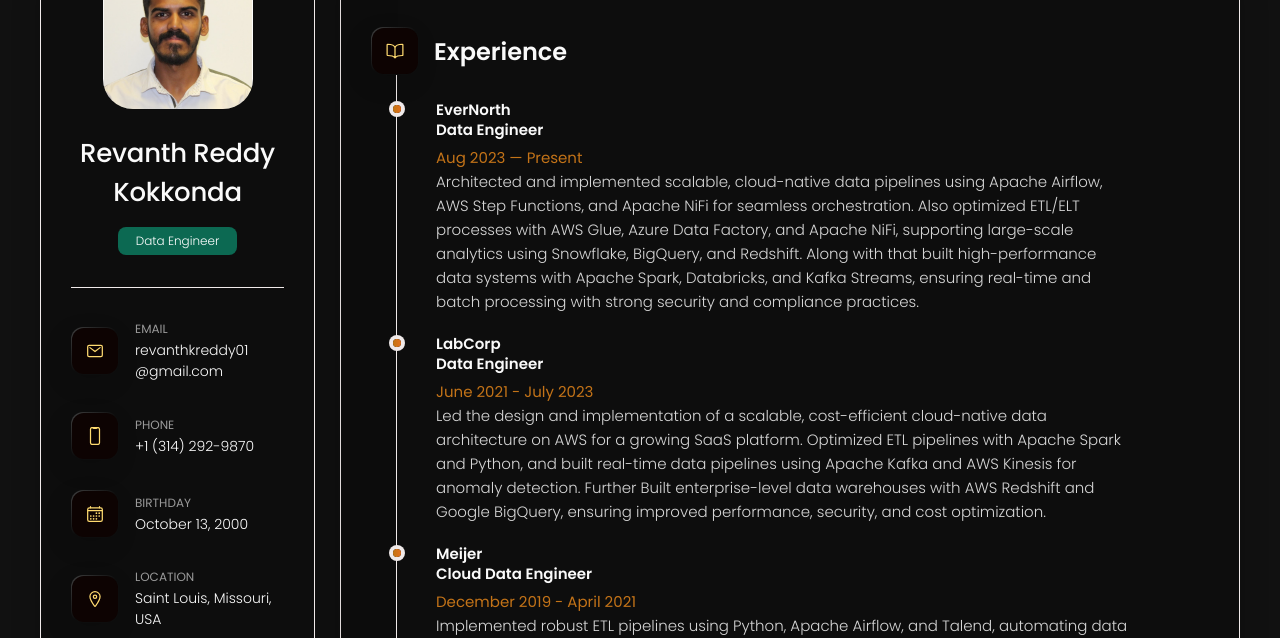
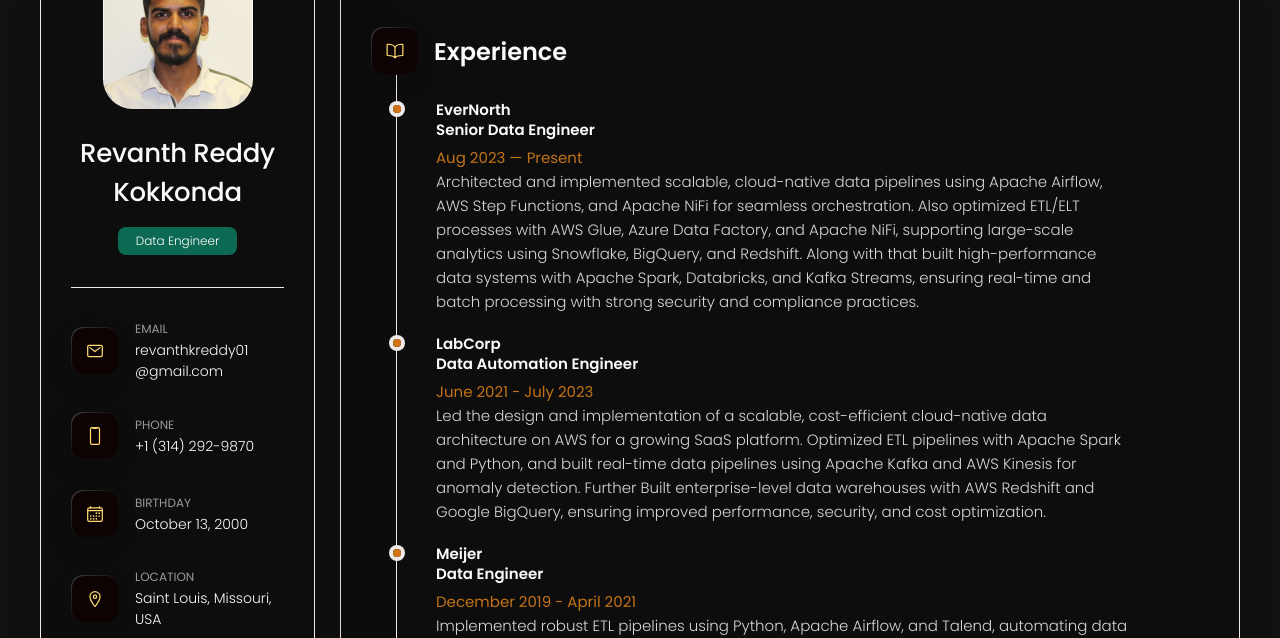
Before and after one commit to krreddy13/Profile, a plain HTML site: page index.html in a window 1280 px wide. Both pictures are taken after a click on the button "Resume". Shown: the part 162-800 px from the top of the page. Drawn offline with nearby package versions, Linux system fonts and the light colour scheme.

Commit message:
client push

```diff
--- a/index.html
+++ b/index.html
@@ -540,7 +540,7 @@
 
             <li class="timeline-item">
 
-              <h4 class="h4 timeline-item-title">EverNorth<br>Data Engineer</h4>
+              <h4 class="h4 timeline-item-title">EverNorth<br>Senior Data Engineer</h4>
 
               <span>Aug 2023 — Present</span>
 
@@ -554,7 +554,7 @@
 
             <li class="timeline-item">
 
-              <h4 class="h4 timeline-item-title">LabCorp<br>Data Engineer</h4>
+              <h4 class="h4 timeline-item-title">LabCorp<br>Data Automation Engineer</h4>
 
               <span>June 2021 - July 2023</span>
 
@@ -567,7 +567,7 @@
 
             <li class="timeline-item">
 
-              <h4 class="h4 timeline-item-title">Meijer<br>Cloud Data Engineer</h4>
+              <h4 class="h4 timeline-item-title">Meijer<br>Data Engineer</h4>
 
               <span>December 2019 - April 2021</span>
 
@@ -595,7 +595,7 @@
 
             <li class="timeline-item">
 
-              <h4 class="h4 timeline-item-title">SafeExpress Pvt Lmt<br>Intern</h4>
+              <h4 class="h4 timeline-item-title">WheelsEye<br>Intern</h4>
 
               <span>April 2016 - Febraury 2018</span>
 
```
